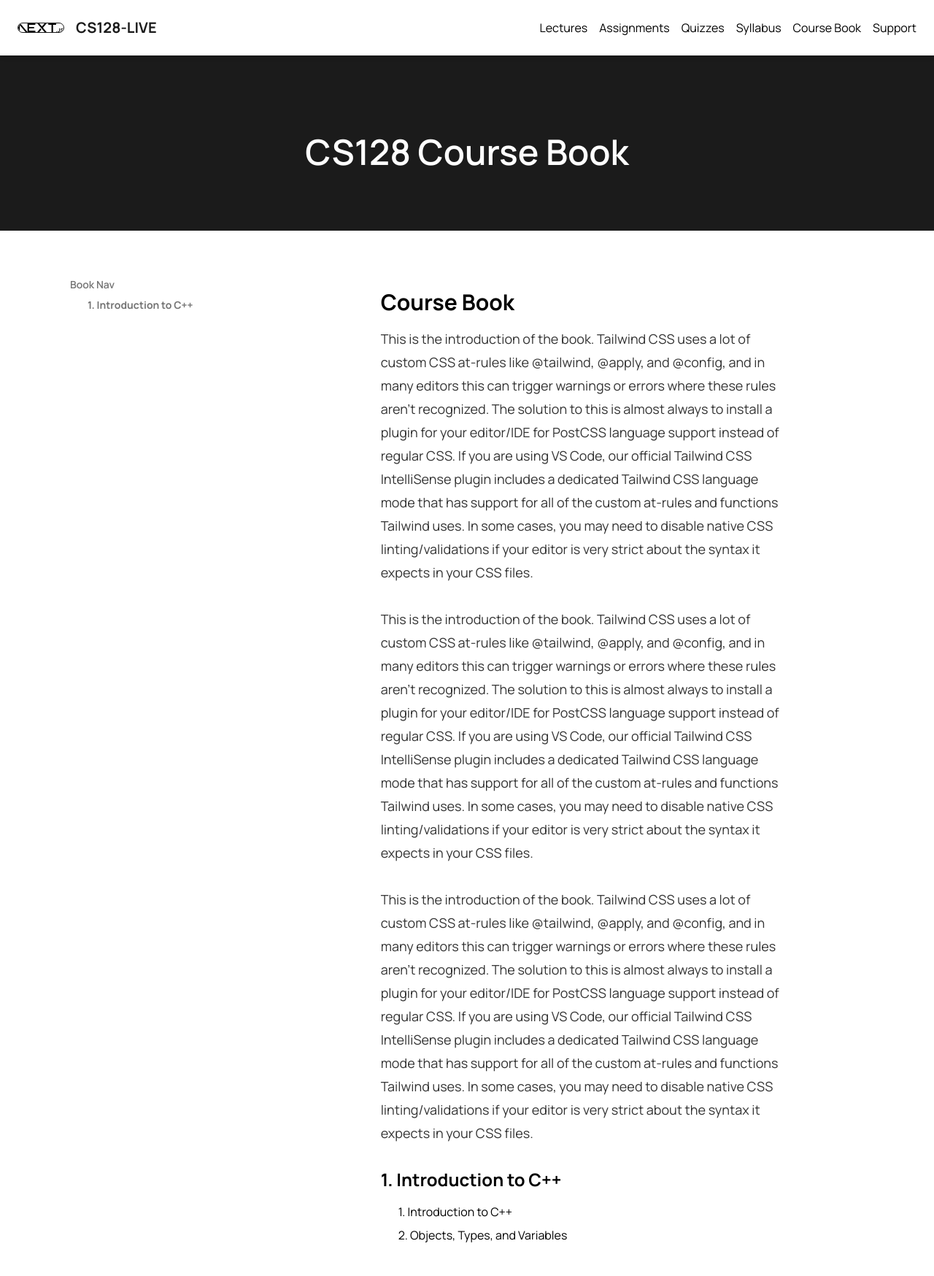
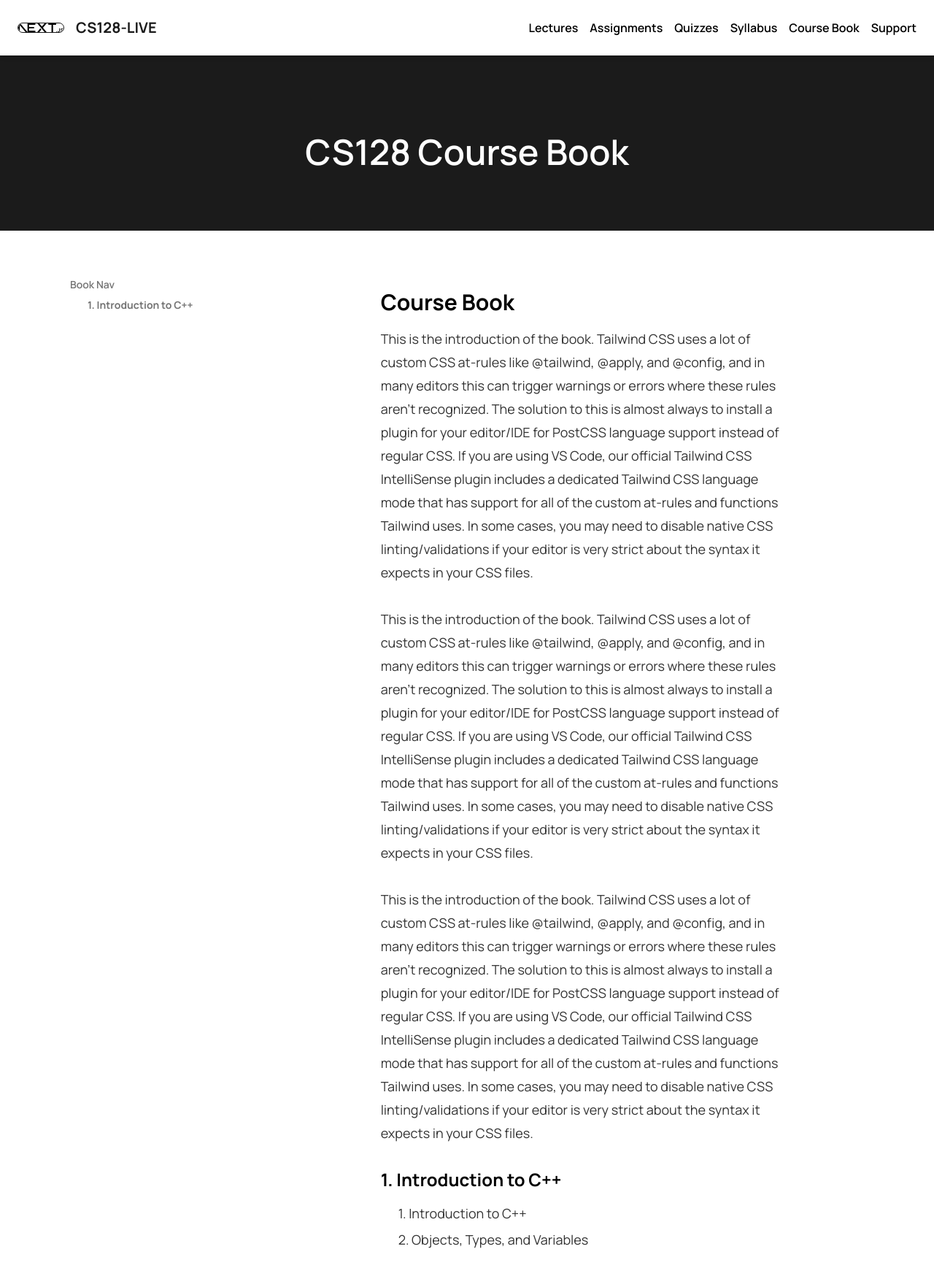
Before and after one commit to drschatz/cs-128-live-web, a Next.js app: page /course-book in a window 1280 px wide. Shown: the top 1748 px of the page at 73% size. Built offline with nearby package versions, Linux system fonts and the light colour scheme.

Commit message:
adjust the font on the course-book leading page

```diff
--- a/src/app/course-book/page.js
+++ b/src/app/course-book/page.js
@@ -79,7 +79,7 @@
               <ul className="ml-4">
                 {chap.sections.map((sec) => (
                   <li key={sec.key} className="hover:text-accent mb-2">
-                    <a href={sec.slug} className="ml-2">
+                    <a href={sec.slug} className="ml-2 text-lg text-black/80">
                       {sec.key}. {sec.title}
                     </a>
                   </li>
--- a/src/components/Header/index.js
+++ b/src/components/Header/index.js
@@ -15,7 +15,7 @@
           : "sticky mx-auto p-6 bg-white shadow-md top-0 z-50"
       }
     >
-      <div className="flex items-center justify-between ">
+      <div className="flex items-center justify-between font-semibold">
         <Logo />
         {/* nav links */}
         <div className="hidden md:flex items-center space-x-4">
```
